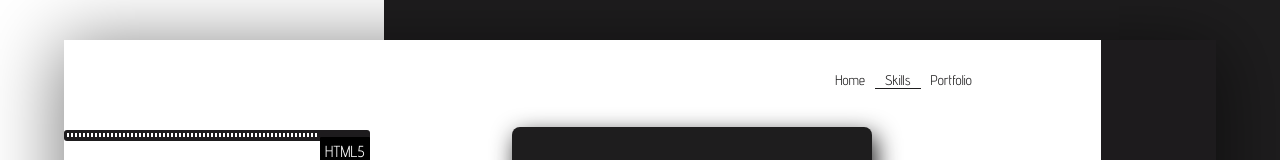
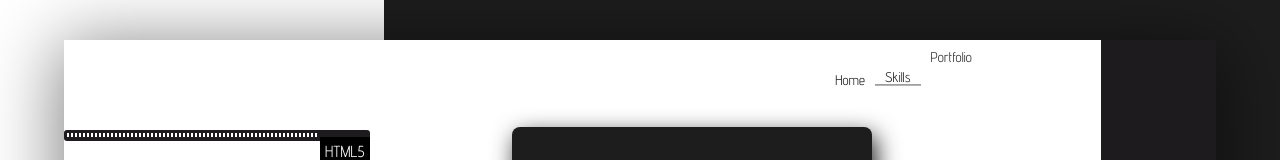
Before and after one commit to konstantine811/portfolio-abrams, an Angular app in the folder client/: page /skills in a window 1280 px wide. Shown: the top 160 px of the page. Built offline with nearby package versions, Linux system fonts and the light colour scheme.

Commit message:
fix bug for link nav

```diff
--- a/client/src/app/shared/nav/nav.component.ts
+++ b/client/src/app/shared/nav/nav.component.ts
@@ -1,4 +1,4 @@
-import { Component, OnInit } from '@angular/core';
+import { Component, OnInit, AfterViewInit } from '@angular/core';
 import { Router, NavigationEnd } from '@angular/router';
 
 @Component({
@@ -6,7 +6,7 @@ import { Router, NavigationEnd } from '@angular/router';
   templateUrl: './nav.component.html',
   styleUrls: ['./nav.component.scss']
 })
-export class NavComponent implements OnInit {
+export class NavComponent implements OnInit, AfterViewInit {
   public color: boolean;
   public animate: boolean;
   public opacity: boolean = true;
@@ -17,20 +17,12 @@ export class NavComponent implements OnInit {
           switch (val.url) {
             case '/skills':
               this.color = true;
-              this.animate = false;
-              this.opacity = false;
               break;
             case '/portfolio':
               this.color = true;
-              this.animate = false;
-              this.opacity = false;
               break;
             case '/home':
               this.color = false;
-              this.opacity = true;
-              setTimeout(() => {
-                this.animate = true;
-              }, 3300);
               break;
           }
         }
@@ -39,6 +31,13 @@ export class NavComponent implements OnInit {
    }
 
   ngOnInit() {
+    this.opacity = true;
+    setTimeout(() => {
+      this.animate = true;
+    }, 3300);
+
+  }
+  ngAfterViewInit() {
 
   }
 
```
Also changed, not shown: 2 other files (tests, documents, lock files or other folders).
